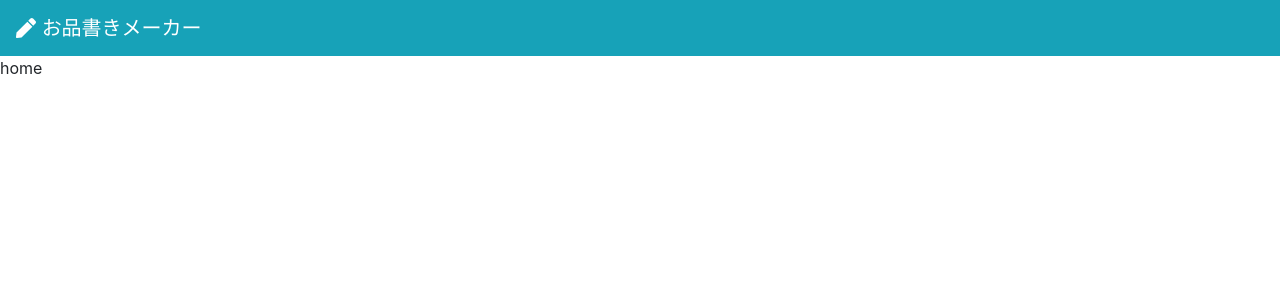
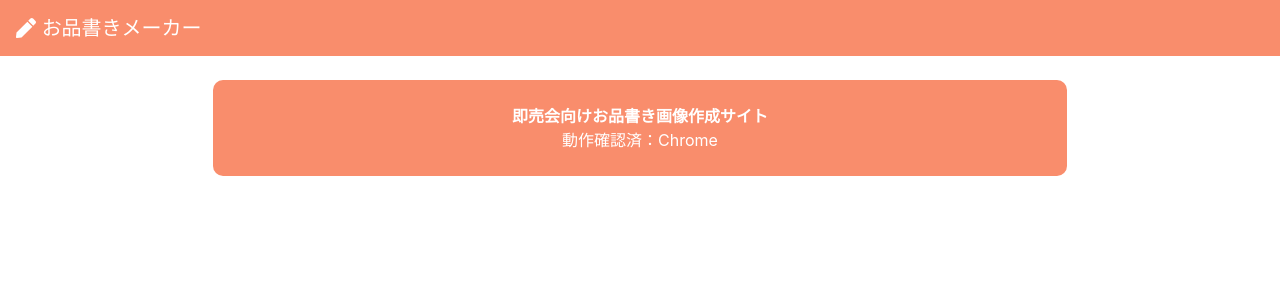
Before and after one commit to kyoruni/oshinagaki, a Vue app: page / in a window 1280 px wide. Shown: the top 300 px of the page. Built offline with nearby package versions, Linux system fonts and the light colour scheme.

Commit message:
:wrench: トップページ作成

```diff
--- a/src/App.vue
+++ b/src/App.vue
@@ -1,15 +1,19 @@
 <template>
   <div id="app">
-    <b-navbar toggleable="lg" type="dark" variant="info">
+    <b-navbar toggleable="lg" type="dark" class="header-nav">
       <b-navbar-brand to="/">
         <font-awesome-icon icon="pen" />
         お品書きメーカー
         </b-navbar-brand>
     </b-navbar>
     <b-container fluid>
-      <b-row>
-        <router-view/>
-      </b-row>
+      <router-view/>
     </b-container>
   </div>
 </template>
+
+<style lang="scss" scoped>
+.header-nav {
+  background: #f98d6c;
+}
+</style>
--- a/src/views/Home.vue
+++ b/src/views/Home.vue
@@ -1,6 +1,17 @@
 <template>
   <div class="home">
-    home
+    <b-row>
+      <!-- インフォメーション -->
+      <div class="infomation col-8 mt-4 mx-auto">
+        <p class="text-center m-4">
+          <span class="font-weight-bold">
+            即売会向けお品書き画像作成サイト<br />
+          </span>
+          動作確認済：Chrome
+        </p>
+      </div>
+      <!-- お知らせ -->
+    </b-row>
   </div>
 </template>
 
@@ -10,3 +21,11 @@ export default {
   name: 'Home'
 }
 </script>
+
+<style lang="scss" scoped>
+.infomation {
+  background: #f98d6c;
+  border-radius: 10px;
+  color: #fff;
+}
+</style>
```
